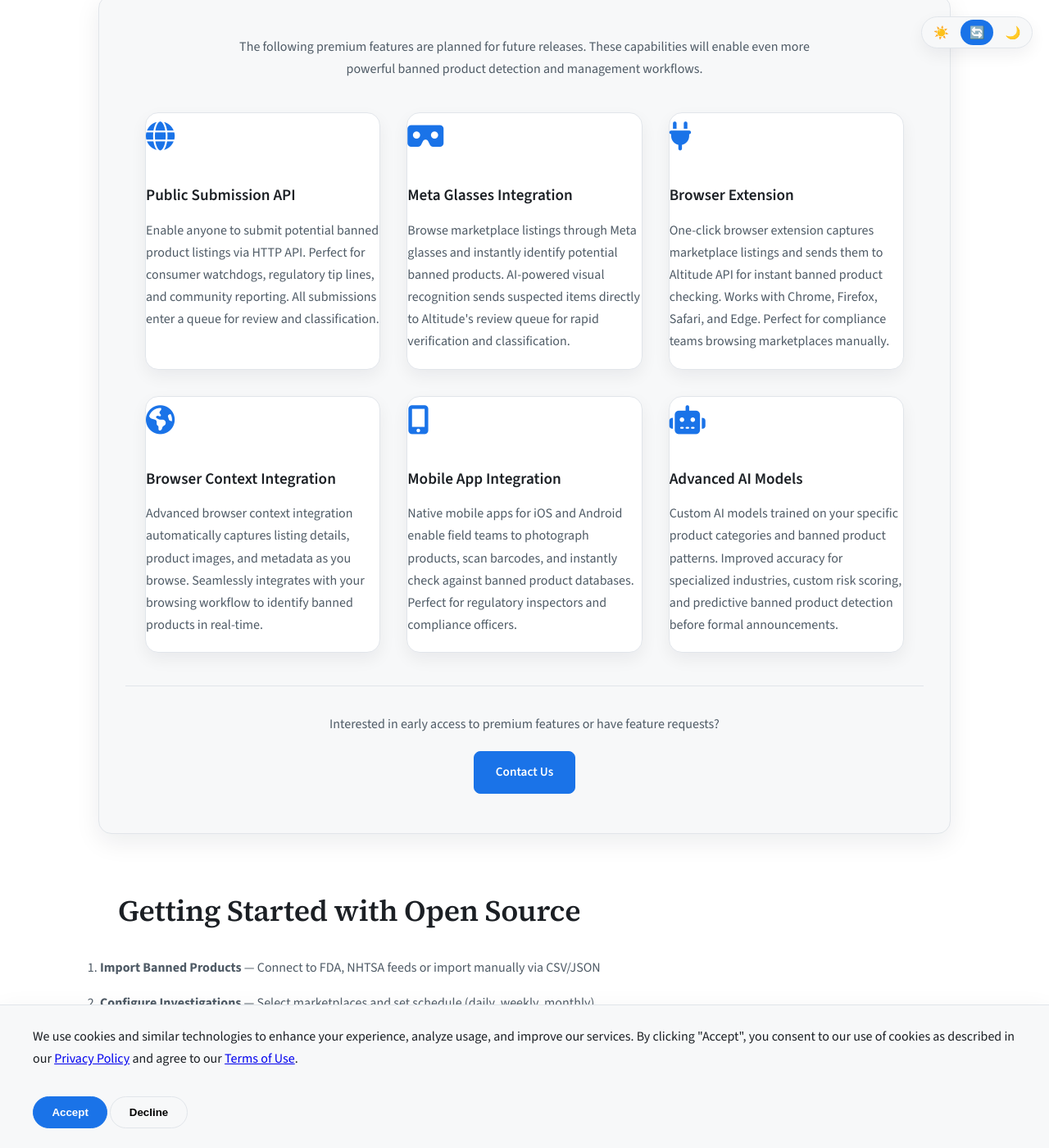
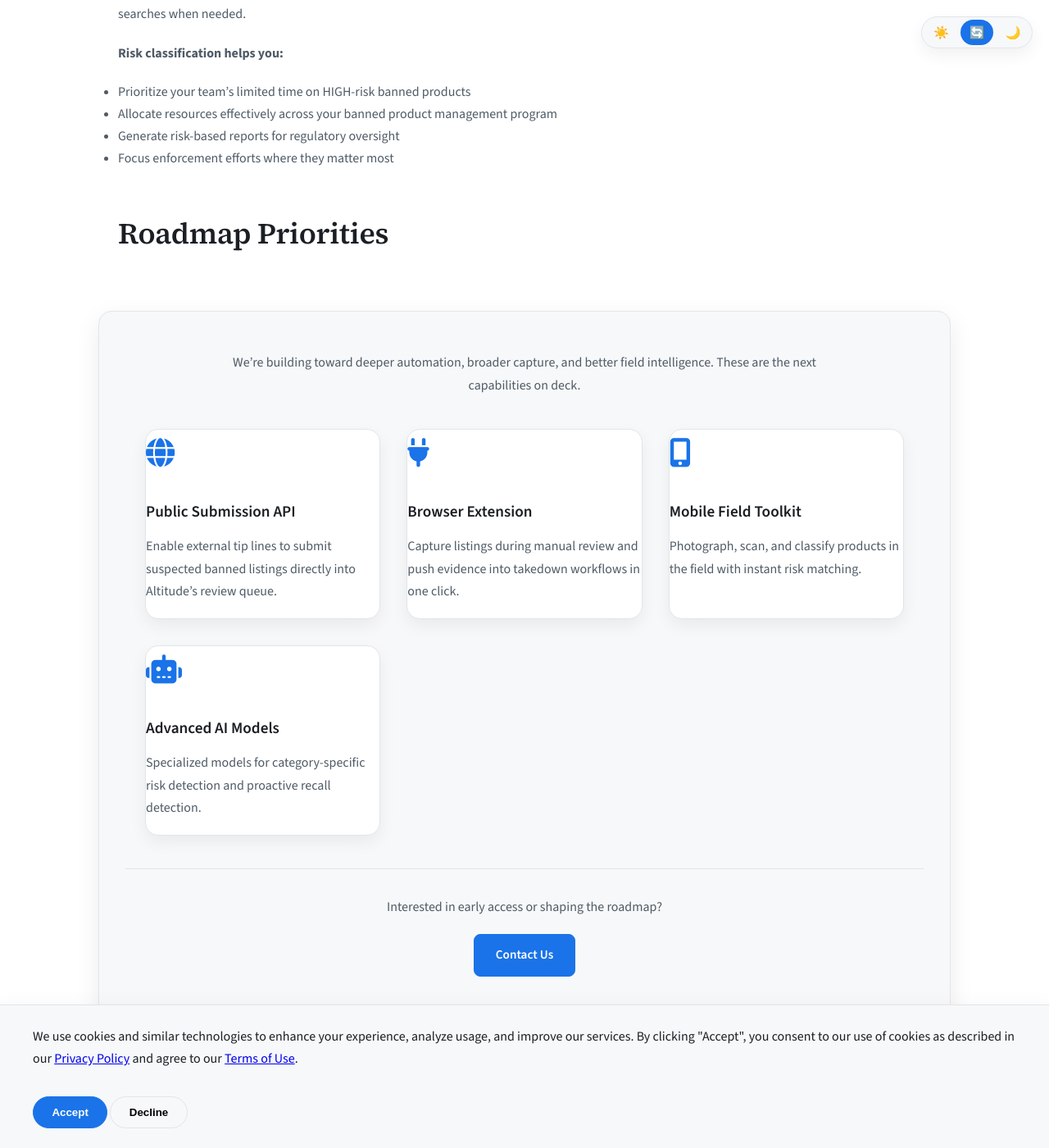
Before and after one commit to bizoton19/altitude, a Jekyll site: the page built from docs/index.md, in a window 1280 px wide and 1400 px high, scrolled down 5210 px. Shown: the whole window at 82% size. Built offline with Jekyll 4.4.1, drawn with Linux system fonts in a browser that asks for light colours; some of the changed text lies outside the part shown.

Commit message:
Revamp audience and roadmap sections

```diff
--- a/docs/index.md
+++ b/docs/index.md
@@ -157,40 +157,59 @@
 
 <h2>Who Altitude Serves</h2>
 
-<div class="audience-section">
-  <div class="audience-grid">
-    <div class="audience-card">
-      <div class="audience-icon">
-        <img src="{{ '/assets/logos/fda.svg' | relative_url }}" alt="Federal & State Regulatory Agencies" class="audience-image" onerror="this.style.display='none'; this.nextElementSibling.style.display='flex';">
-        <div class="audience-fallback"><i class="fas fa-landmark"></i></div>
-      </div>
-      <h4>Federal & State Regulatory Agencies</h4>
-      <p>FDA, NHTSA, and state consumer protection agencies monitoring banned products across marketplaces</p>
-    </div>
-    <div class="audience-card">
-      <div class="audience-icon">
-        <img src="{{ '/assets/logos/manufacturer.svg' | relative_url }}" alt="Manufacturers & Importers" class="audience-image" onerror="this.style.display='none'; this.nextElementSibling.style.display='flex';">
-        <div class="audience-fallback"><i class="fas fa-industry"></i></div>
-      </div>
-      <h4>Manufacturers & Importers</h4>
-      <p>Monitor marketplaces for unauthorized sales of banned products and ensure compliance</p>
-    </div>
-    <div class="audience-card">
-      <div class="audience-icon">
-        <img src="{{ '/assets/logos/retailer.svg' | relative_url }}" alt="Retailers & Private Sellers" class="audience-image" onerror="this.style.display='none'; this.nextElementSibling.style.display='flex';">
-        <div class="audience-fallback"><i class="fas fa-store"></i></div>
-      </div>
-      <h4>Retailers & Private Sellers</h4>
-      <p>Verify product compliance before listing and prevent selling banned product inventory</p>
-    </div>
-    <div class="audience-card">
-      <div class="audience-icon">
-        <img src="{{ '/assets/logos/nonprofit.svg' | relative_url }}" alt="Non-Profit Organizations" class="audience-image" onerror="this.style.display='none'; this.nextElementSibling.style.display='flex';">
-        <div class="audience-fallback"><i class="fas fa-handshake"></i></div>
-      </div>
-      <h4>Non-Profit Organizations</h4>
-      <p>Consumer safety advocates and watchdog groups protecting consumers from banned products</p>
-    </div>
+<div class="feature-row">
+  <div>
+    <h3>Regulatory Agencies</h3>
+    <p>Coordinate banned product surveillance across jurisdictions with a single, auditable workflow.</p>
+  </div>
+  <div>
+    <ul>
+      <li>Federal and state recall ingestion</li>
+      <li>Evidence capture for enforcement</li>
+      <li>Compliance-ready reporting</li>
+    </ul>
+  </div>
+</div>
+
+<div class="feature-row">
+  <div>
+    <h3>Manufacturers & Importers</h3>
+    <p>Detect unauthorized listings and prove corrective actions with structured audit trails.</p>
+  </div>
+  <div>
+    <ul>
+      <li>Marketplace scan scheduling</li>
+      <li>Takedown tracking and escalation</li>
+      <li>Risk-based prioritization</li>
+    </ul>
+  </div>
+</div>
+
+<div class="feature-row">
+  <div>
+    <h3>Retailers & Marketplaces</h3>
+    <p>Prevent non-compliant inventory from reaching customers and reduce exposure.</p>
+  </div>
+  <div>
+    <ul>
+      <li>Bulk listing review</li>
+      <li>Automated alerting for high-risk items</li>
+      <li>Operational handoff to compliance teams</li>
+    </ul>
+  </div>
+</div>
+
+<div class="feature-row">
+  <div>
+    <h3>Non‑Profits & Watchdogs</h3>
+    <p>Expand monitoring capacity without expanding headcount.</p>
+  </div>
+  <div>
+    <ul>
+      <li>Multi-marketplace visibility</li>
+      <li>Shareable reports for stakeholders</li>
+      <li>Trend insights over time</li>
+    </ul>
   </div>
 </div>
 
@@ -213,78 +232,43 @@
 - Generate risk-based reports for regulatory oversight
 - Focus enforcement efforts where they matter most
 
-<h2>Future Roadmap</h2>
+<h2>Roadmap Priorities</h2>
 
 <div class="premium-features-section">
   <p class="section-lede">
-    The following premium features are planned for future releases. These capabilities will enable even more powerful banned product detection and management workflows.
+    We’re building toward deeper automation, broader capture, and better field intelligence. These are the next capabilities on deck.
   </p>
 
   <div class="premium-features-grid">
     <div class="premium-feature-card">
       <div class="premium-feature-icon"><i class="fas fa-globe"></i></div>
       <h3>Public Submission API</h3>
-      <p>
-        Enable anyone to submit potential banned product listings via HTTP API. Perfect for consumer watchdogs, regulatory tip lines, and community reporting. All submissions enter a queue for review and classification.
-      </p>
-    </div>
-
-    <div class="premium-feature-card">
-      <div class="premium-feature-icon"><i class="fas fa-vr-cardboard"></i></div>
-      <h3>Meta Glasses Integration</h3>
-      <p>
-        Browse marketplace listings through Meta glasses and instantly identify potential banned products. AI-powered visual recognition sends suspected items directly to Altitude's review queue for rapid verification and classification.
-      </p>
+      <p>Enable external tip lines to submit suspected banned listings directly into Altitude’s review queue.</p>
     </div>
 
     <div class="premium-feature-card">
       <div class="premium-feature-icon"><i class="fas fa-plug"></i></div>
       <h3>Browser Extension</h3>
-      <p>
-        One-click browser extension captures marketplace listings and sends them to Altitude API for instant banned product checking. Works with Chrome, Firefox, Safari, and Edge. Perfect for compliance teams browsing marketplaces manually.
-      </p>
-    </div>
-
-    <div class="premium-feature-card">
-      <div class="premium-feature-icon"><i class="fas fa-earth-americas"></i></div>
-      <h3>Browser Context Integration</h3>
-      <p>
-        Advanced browser context integration automatically captures listing details, product images, and metadata as you browse. Seamlessly integrates with your browsing workflow to identify banned products in real-time.
-      </p>
+      <p>Capture listings during manual review and push evidence into takedown workflows in one click.</p>
     </div>
 
     <div class="premium-feature-card">
       <div class="premium-feature-icon"><i class="fas fa-mobile-screen-button"></i></div>
-      <h3>Mobile App Integration</h3>
-      <p>
-        Native mobile apps for iOS and Android enable field teams to photograph products, scan barcodes, and instantly check against banned product databases. Perfect for regulatory inspectors and compliance officers.
-      </p>
+      <h3>Mobile Field Toolkit</h3>
+      <p>Photograph, scan, and classify products in the field with instant risk matching.</p>
     </div>
 
     <div class="premium-feature-card">
       <div class="premium-feature-icon"><i class="fas fa-robot"></i></div>
       <h3>Advanced AI Models</h3>
-      <p>
-        Custom AI models trained on your specific product categories and banned product patterns. Improved accuracy for specialized industries, custom risk scoring, and predictive banned product detection before formal announcements.
-      </p>
+      <p>Specialized models for category-specific risk detection and proactive recall detection.</p>
     </div>
   </div>
 
   <div class="premium-features-cta">
     <p>
-      Interested in early access to premium features or have feature requests?
+      Interested in early access or shaping the roadmap?
     </p>
     <a href="{{ '/contact.html' | relative_url }}" class="btn-primary">Contact Us</a>
   </div>
 </div>
-
-<h2>Getting Started with Open Source</h2>
-
-<ol class="steps-list">
-  <li><strong>Import Banned Products</strong> — Connect to FDA, NHTSA feeds or import manually via CSV/JSON</li>
-  <li><strong>Configure Investigations</strong> — Select marketplaces and set schedule (daily, weekly, monthly)</li>
-  <li><strong>Manage Risk</strong> — Use automated risk classification to prioritize HIGH-risk items</li>
-  <li><strong>Notify & Takedown</strong> — Receive alerts, export reports, and track takedown effectiveness</li>
-</ol>
-
-[Get Started]({{ '/contact.html' | relative_url }}) · [API Documentation]({{ '/contact.html' | relative_url }}) · [Contact Us]({{ '/contact.html' | relative_url }})
```
